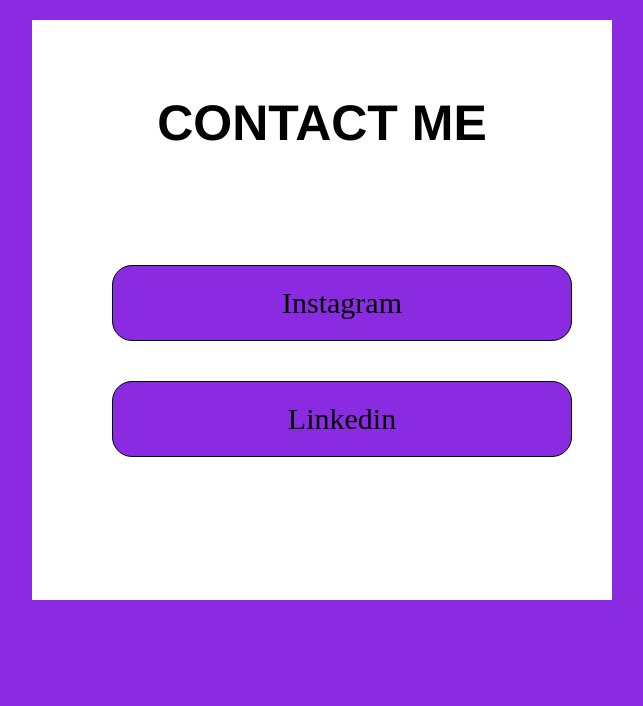
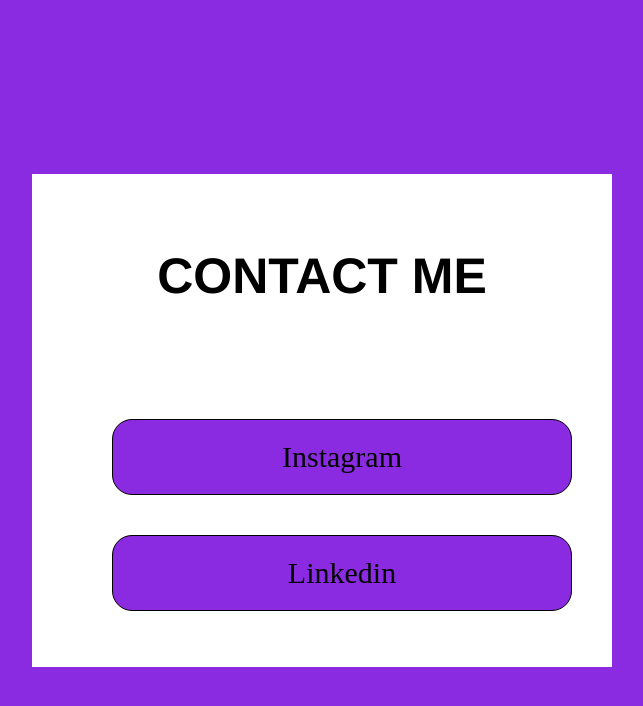
Before and after one commit to Kosiso123/upskill-two, a plain HTML site: page Question2/Contact.html in a window 1280 px wide. Shown: the whole page, without its empty margins (318-961 px from the left). Drawn offline with Linux system fonts and the light colour scheme.

Commit message:
second commit

```diff
--- a/Contact.html
+++ b/Question2/Contact.html
@@ -6,7 +6,7 @@
     <title>My contact</title>
 </head>
 <body>
- <div >
+ <div class="main">
         <div class="contact">
             <div>
                 <h1>CONTACT ME</h1>
@@ -34,11 +34,16 @@
 
     }
     .contact{
-        width: 500px;
-        height: 500px;
-        margin: auto;
+        width: 80%;
+        max-width: 500px;
         background-color: white;
         padding: 40px;
+    }
+    .main{
+        display: flex;
+        justify-content: center;
+        align-items: center;
+        height: 100vh;
     }
     .contact h1{
         font-size: 50px;
```
Also changed, not shown: Question1/Aboutme.html (renamed from Aboutme.html, +5 -3 lines), Question1/Upskill.html (renamed from Upskill.html, +2 -6 lines), index.html (+7 -7 lines), Question2/Question.html (renamed from Question.html), Question3/seman.html (renamed from seman.html).
